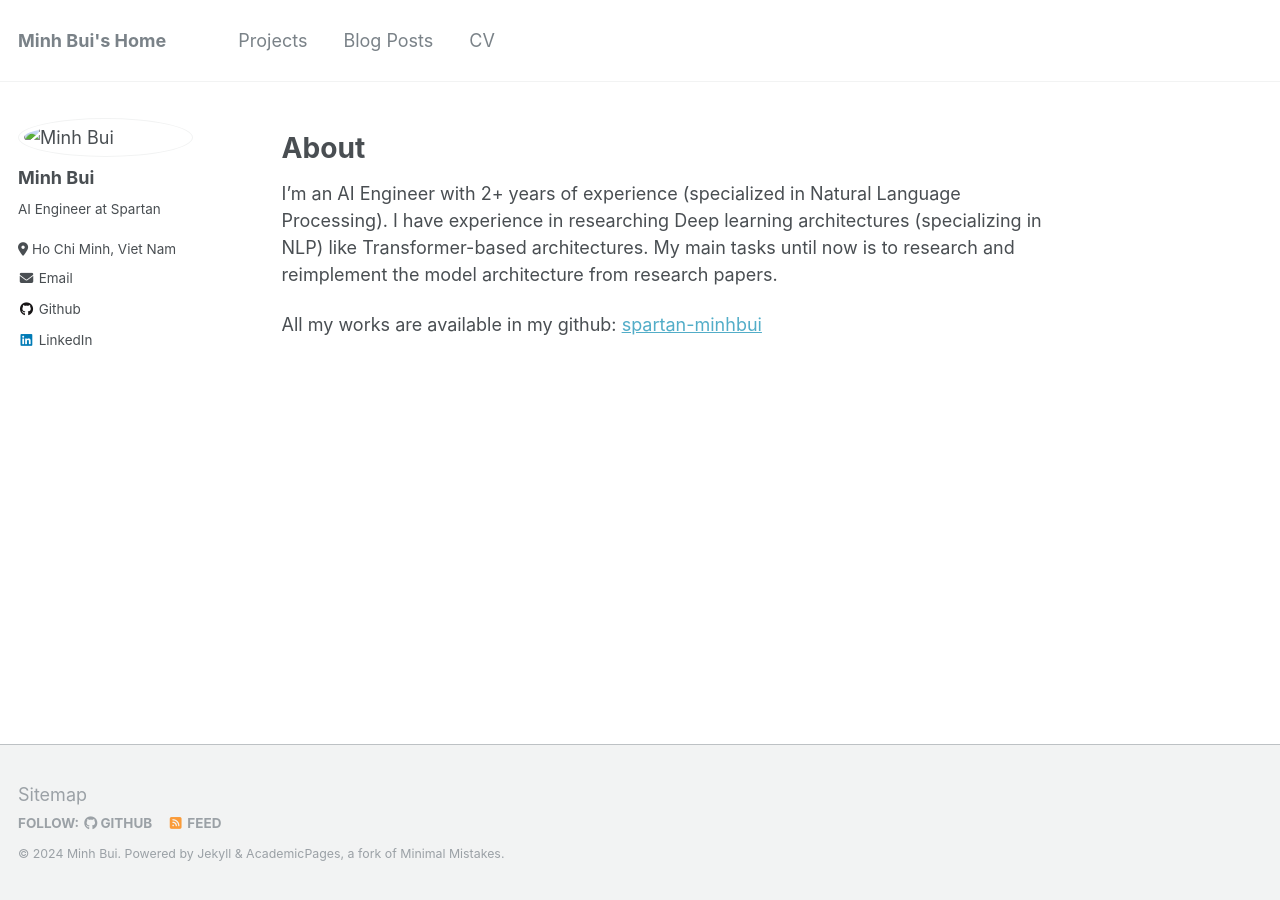
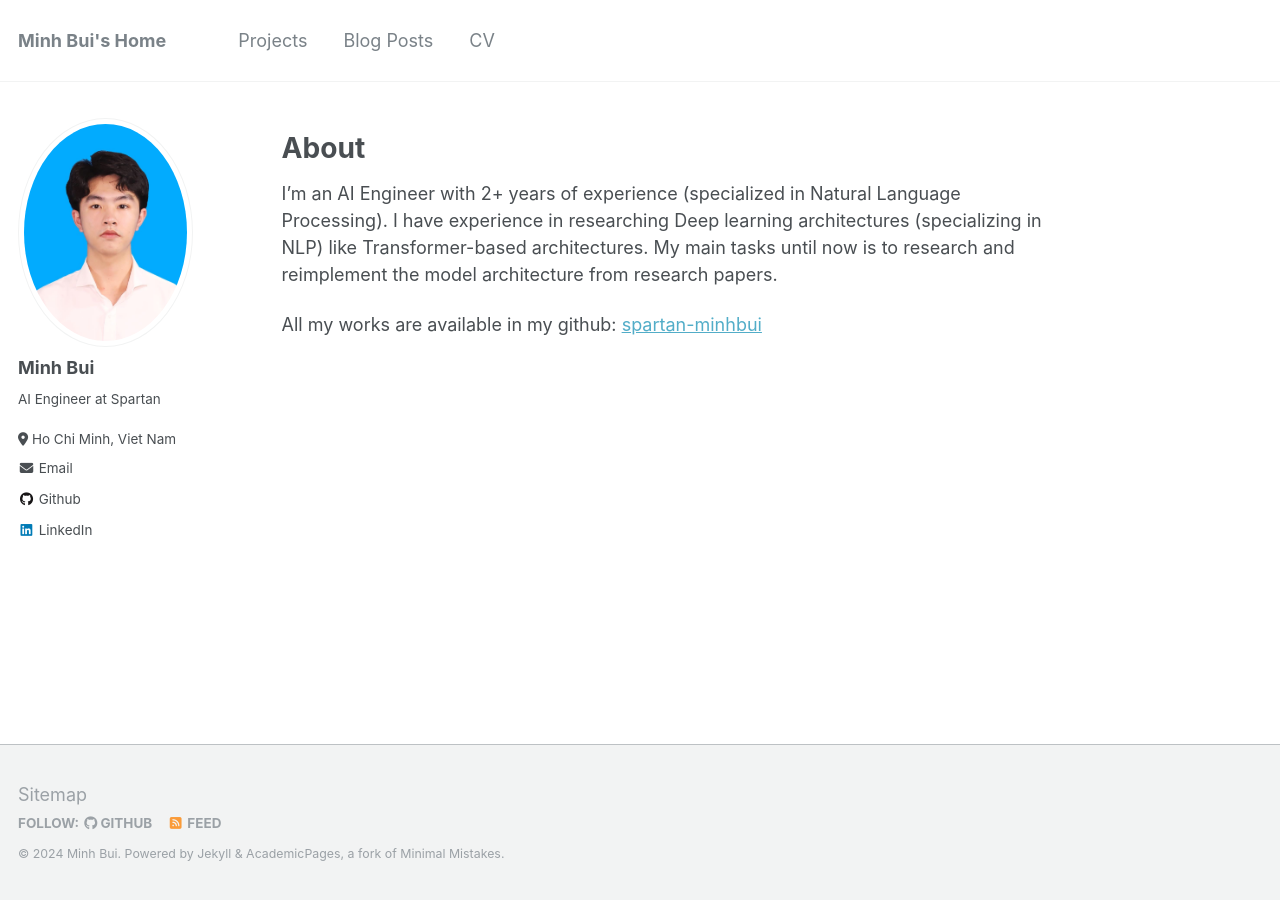
Before and after one commit to spartan-minhbui/spartan-minhbui.github.io, a Jekyll site: the page built from _pages/about.md, in a window 1280 px wide. Built offline with Jekyll 4.4.1, drawn with Linux system fonts in a browser that asks for light colours.

Commit message:
update avatar

```diff
--- a/_config.yml
+++ b/_config.yml
@@ -81,7 +81,7 @@ analytics:
 # Site Author
 author:
   name             : "Minh Bui"
-  avatar           : "images/profile.png"
+  avatar           : "https://github.com/spartan-minhbui/spartan-minhbui.github.io/blob/master/images/profile.png?raw=true"
   bio              : "AI Engineer at Spartan"
   location         : "Ho Chi Minh, Viet Nam"
   employer         :
```
